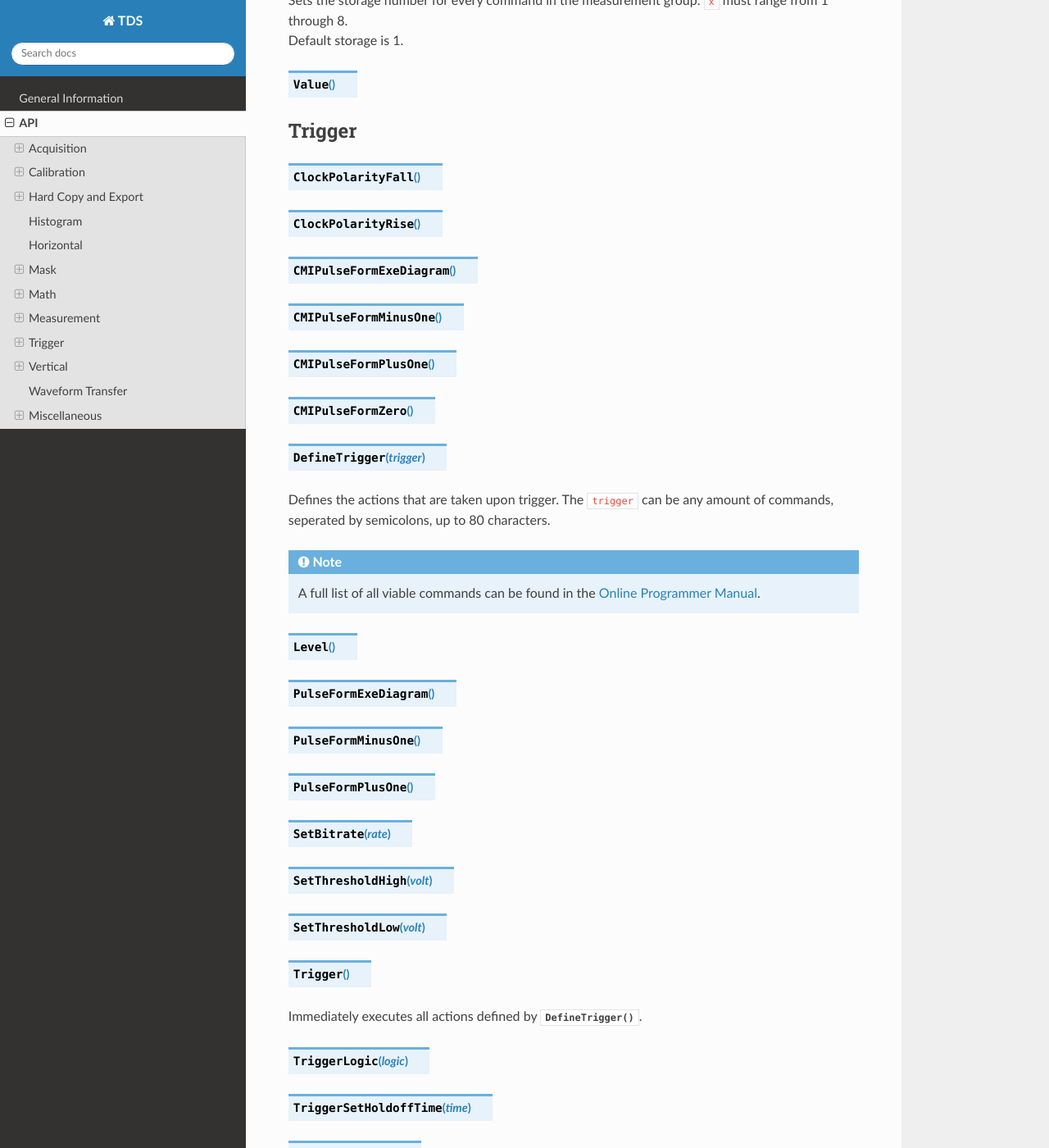
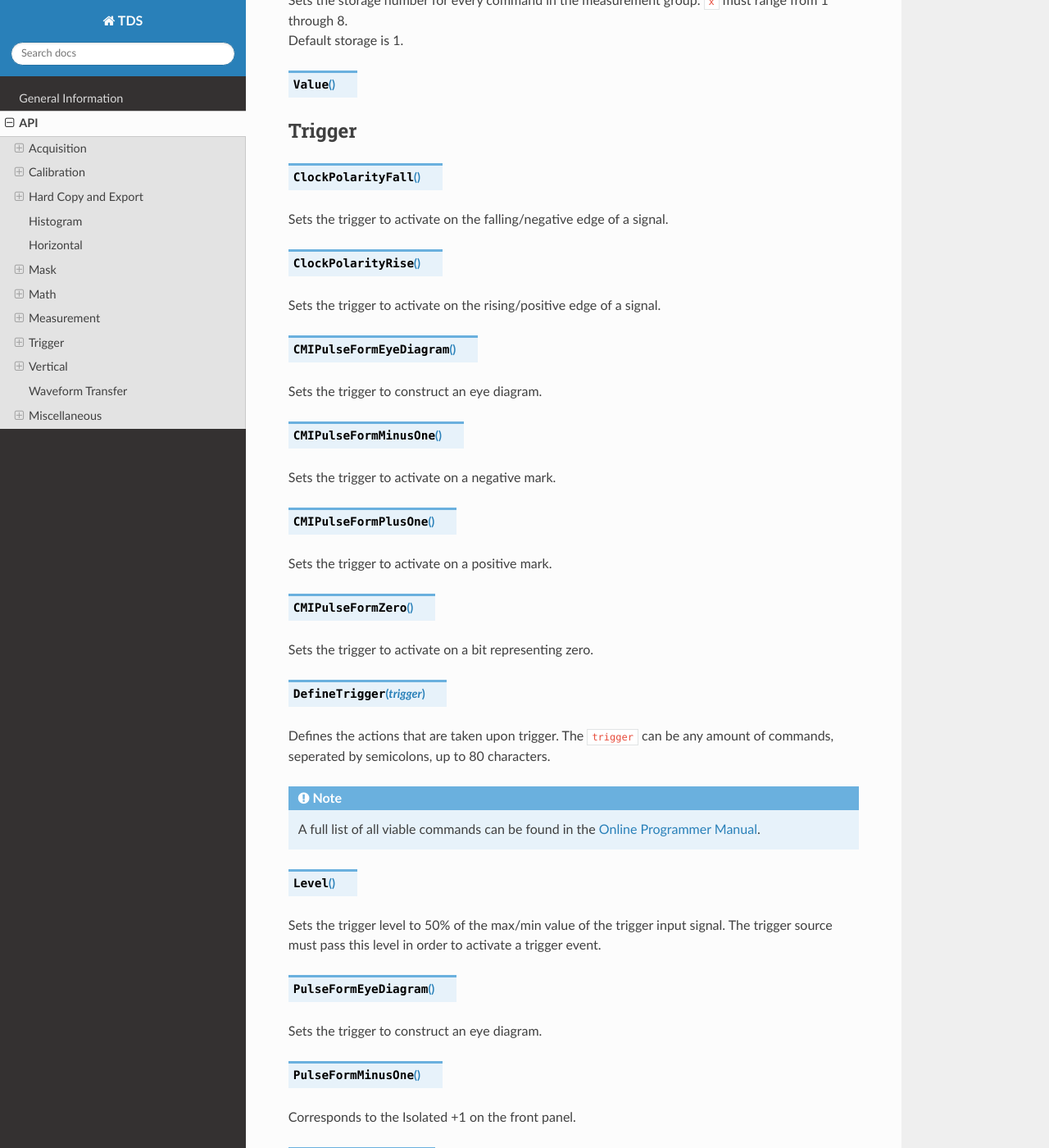
Before and after one commit to NeleWandel/TDS, a Sphinx documentation site: the page built from docs/source/API.rst, in a window 1280 px wide and 1400 px high, scrolled down 8694 px. Shown: the whole window at 82% size. Built offline with Sphinx 7.4.7 and the Read the Docs theme 2.0.0, drawn with Linux system fonts in a browser that asks for light colours; pages that are not in the unit, such as notebooks, are missing from menus; some of the changed text lies outside the part shown.

Commit message:
Update API.rst

```diff
--- a/docs/source/API.rst
+++ b/docs/source/API.rst
@@ -183,26 +183,43 @@ Measurement
 Trigger
 -------
 .. method:: ClockPolarityFall()
+| Sets the trigger to activate on the falling/negative edge of a signal.
 .. method:: ClockPolarityRise()
-.. method:: CMIPulseFormExeDiagram()
+| Sets the trigger to activate on the rising/positive edge of a signal.
+.. method:: CMIPulseFormEyeDiagram()
+| Sets the trigger to construct an eye diagram.
 .. method:: CMIPulseFormMinusOne()
+| Sets the trigger to activate on a negative mark.
 .. method:: CMIPulseFormPlusOne()
+| Sets the trigger to activate on a positive mark.
 .. method:: CMIPulseFormZero()
+| Sets the trigger to activate on a bit representing zero.
 .. method:: DefineTrigger(trigger)
 | Defines the actions that are taken upon trigger. The ``trigger`` can be any amount of commands, seperated by semicolons, up to 80 characters.
 .. note:: A full list of all viable commands can be found in the `Online Programmer Manual <https://download.tek.com/manual/PHP014070web.pdf>`_.
 .. method:: Level()
-.. method:: PulseFormExeDiagram()
+| Sets the trigger level to 50% of the max/min value of the trigger input signal. The trigger source must pass this level in order to activate a trigger event.
+.. method:: PulseFormEyeDiagram()
+| Sets the trigger to construct an eye diagram.
 .. method:: PulseFormMinusOne()
+| Corresponds to the Isolated +1 on the front panel.
 .. method:: PulseFormPlusOne()
+| Corresponds to the Isolated -1 on the front panel.
 .. method:: SetBitrate(rate)
+| Sets the bit rate.
+| ``rate`` is in bits per second and must be a positive number over one.
 .. method:: SetThresholdHigh(volt)
+| Sets the threshold high level.
+| ``volt`` is the new threshold level and must be given in volt.
 .. method:: SetThresholdLow(volt)
+| Sets the threshold low level.
+| ``volt`` is the new threshold level and must be given in volt
 .. method:: Trigger()
 | Immediately executes all actions defined by :meth:`DefineTrigger`.
 .. method:: TriggerLogic(logic)
 .. method:: TriggerSetHoldoffTime(time)
 .. method:: WaitForTrigger()
+| Sets the trigger mode to ``normal``. In this mode a valid trigger event must occur before a trigger is generated.
 Vertical
 --------
 .. method:: ChannelOffset(offset)
@@ -244,7 +261,7 @@ Miscellaneous
 .. method:: ResetToFactorySettings()
 | Resets the oscilloscope to the default settings.
 .. method:: Save(storagelocation)
-| Saves the current settings of the oscilloscope to a storage location. These settings can be reapplied to the oscilloscope by using the :meth:`Recall`command.
+| Saves the current settings of the oscilloscope to a storage location. These settings can be reapplied to the oscilloscope by using the :meth:`Recall` command.
 | ``storagelocation`` must range from 1 through 10.
 .. method:: SetDate(day, month, year)
 | Changes the internal date of the oscilloscope. ``day`` and ``month`` must be two digits, ``year`` must be four digits.
```
